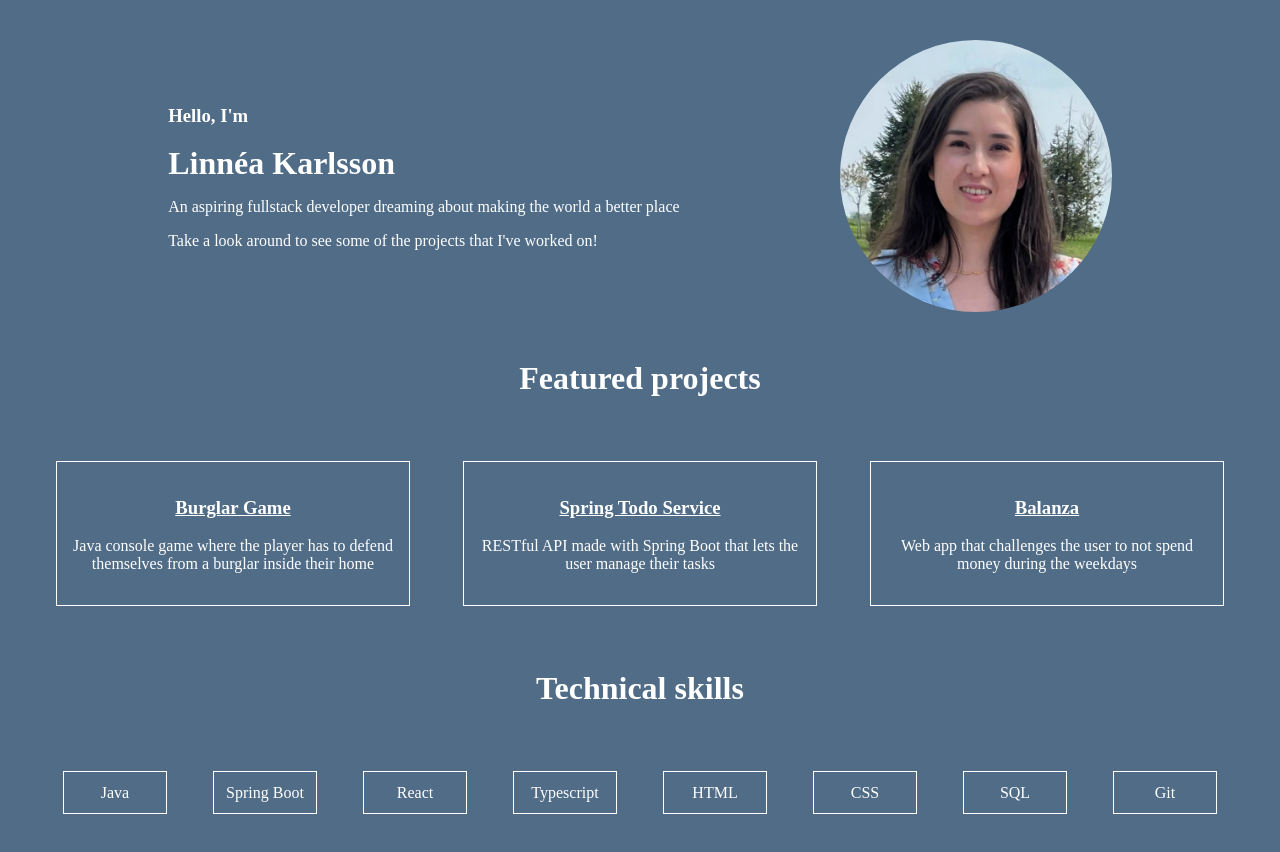
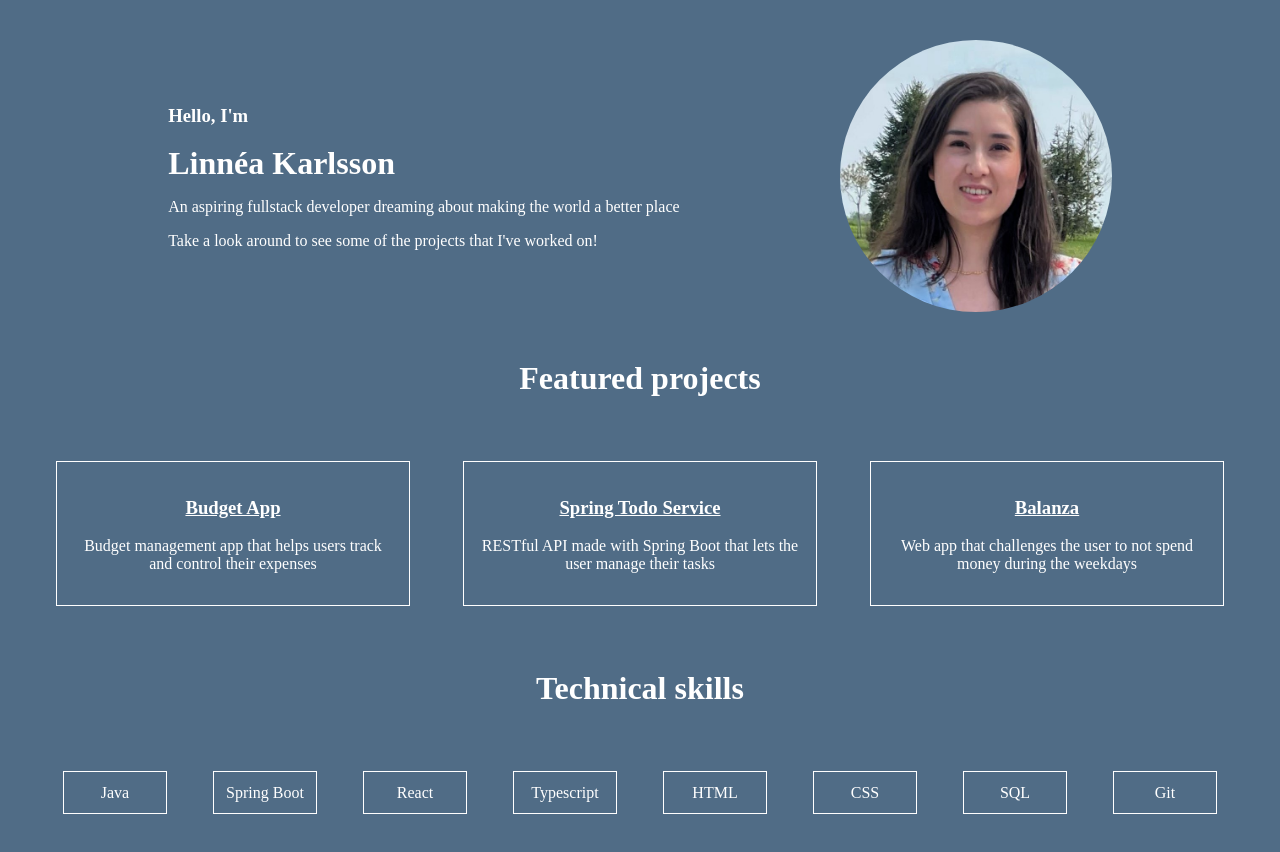
Before and after one commit to lxnneak/portfolio-linnea-karlsson, a React (Vite) app in the folder portfolio-linnea-karlsson/: page / in a window 1280 px wide. Shown: the top 852 px of the page. Built offline with nearby package versions, Linux system fonts and the light colour scheme.

Commit message:
update projects

```diff
--- a/portfolio-linnea-karlsson/src/App.tsx
+++ b/portfolio-linnea-karlsson/src/App.tsx
@@ -23,15 +23,15 @@ function App() {
         <div className="card">
           <h3>
             <a
-              href="https://github.com/lxnneak/java-b-projektuppgift"
+              href="https://github.com/lxnneak/budget-app-enterprise"
               target="_blank"
             >
-              Burglar Game
+              Budget App
             </a>
           </h3>
           <p>
-            Java console game where the player has to defend themselves from a
-            burglar inside their home
+            Budget management app that helps users track and control their
+            expenses
           </p>
         </div>
 
```
Also changed, not shown: portfolio-linnea-karlsson/src/index.css (line endings or trailing spaces).
